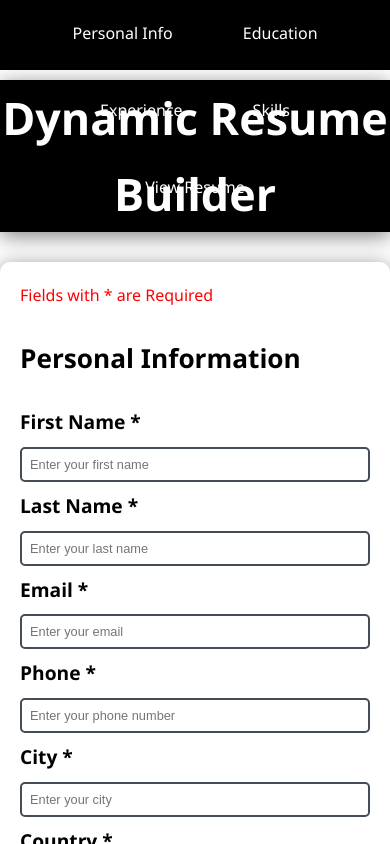
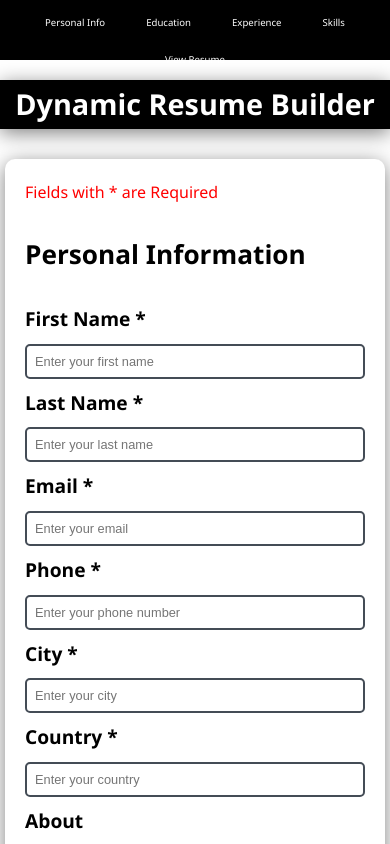
Before and after one commit to konain611/dynamic-resume-builder, a Next.js app: page / in a window 390 px wide. Shown: the top 844 px of the page. Built offline with nearby package versions, Linux system fonts and the light colour scheme.

Commit message:
added responsivness

```diff
--- a/src/app/components/GeneratedCV.tsx
+++ b/src/app/components/GeneratedCV.tsx
@@ -39,6 +39,9 @@ const GeneratedCV: React.FC<GeneratedCVProps> = ({ formData }) => {
             <h1 id="resume" className="title">
                 Generated resume
             </h1>
+            <button onClick={handleDownload} className="download-btn">
+                Download Resume
+            </button>
             <div className="generated-cv" ref={cvRef}>
                 <div className="cv-header">
                     <h1>
@@ -100,9 +103,7 @@ const GeneratedCV: React.FC<GeneratedCVProps> = ({ formData }) => {
                     </div>
                 </div>
             </div>
-            <button onClick={handleDownload} className="download-btn">
-                Download Resume
-            </button>
+
         </div>
     );
 };
--- a/src/app/globals.css
+++ b/src/app/globals.css
@@ -15,12 +15,13 @@ html {
 h3 {
   color: #000000;
 }
-a{
+
+a {
   text-decoration: none;
   color: inherit;
 }
 
-span{
+span {
   color: red;
   text-align: center;
   /* display: block;  */
@@ -219,6 +220,12 @@ button:active,
   background-color: #000000;
   color: #ffffff;
 }
+
+.download-btn {
+  justify-content: flex-end;
+}
+
+
 .gen-cv-btn {
   display: block;
   margin: 0 auto;
@@ -239,16 +246,17 @@ button:active,
   max-width: 210mm;
   min-height: 295mm;
   max-height: auto;
-  padding: 10mm;
+  padding: 6mm;
   margin: 0 auto;
   background-color: #1a1a1a;
   box-shadow: 0 4px 20px rgba(0, 0, 0, 0.5);
   border-radius: 3px;
   color: #f1f1f1;
-  box-sizing: border-box; /* Include padding in width calculations */
-  font-family: Arial, sans-serif; /* Use a clean font */
-  font-size: 12pt; /* Standard font size */
-  line-height: 1.5; /* Better readability */
+  box-sizing: border-box;
+  font-family: Arial, sans-serif;
+  font-size: 12pt;
+  line-height: 1.5;
+  z-index: 1000;
 }
 
 
@@ -381,6 +389,24 @@ button:active,
 
 /* FOR MOBILE PHONE */
 @media (max-width: 480px) {
+  .navbar {
+    gap: 1px;
+    padding: 5px 0;
+  }
+
+  .navbar a {
+    font-size: 0.6rem;
+  }
+
+  .title {
+    font-size: 1.8rem;
+  }
+
+  .container {
+    margin-left: 5px;
+    margin-right: 5px;
+  }
+
   .form-group label {
     font-size: 1.2rem;
   }
@@ -431,6 +457,7 @@ button:active,
     margin-bottom: 8px;
 
   }
+
   .cv-left,
   .cv-right {
     padding: 10px;
@@ -452,17 +479,28 @@ button:active,
     padding: 3px 6px;
   }
 
+  .skillTag {
+    font-size: 0.8rem;
+  }
+
+  .download-btn {
+    padding: 6px 12px;
+    font-size: 0.7rem;
+  }
 
 }
 
 @media print {
   body {
-      margin: 0; /* Remove default body margin */
+    margin: 0;
   }
+
   .generated-cv {
-      page-break-after: always; /* Force page breaks after the CV */
+    page-break-after: always;
   }
-  .cv-header, .cv-content {
-      page-break-inside: avoid; /* Prevent breaking inside these sections */
+
+  .cv-header,
+  .cv-content {
+    page-break-inside: avoid;
   }
 }
```
